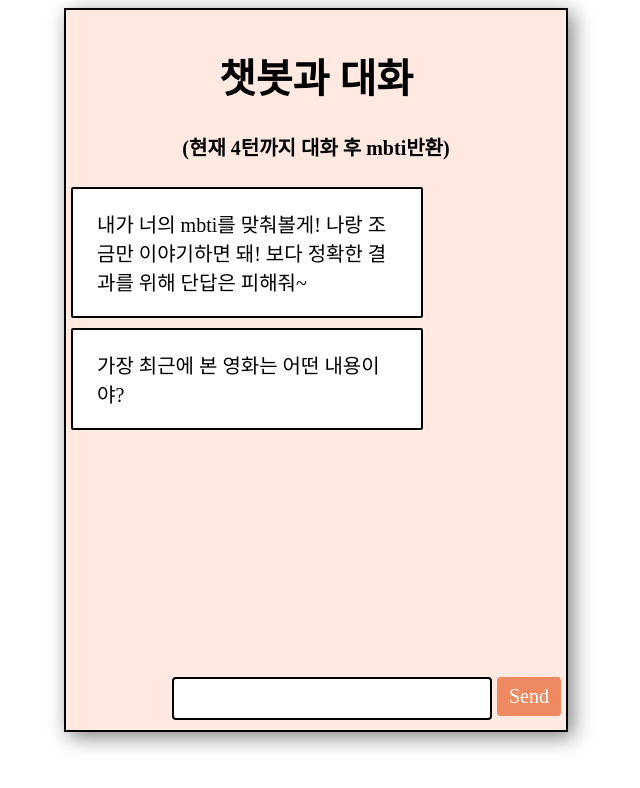
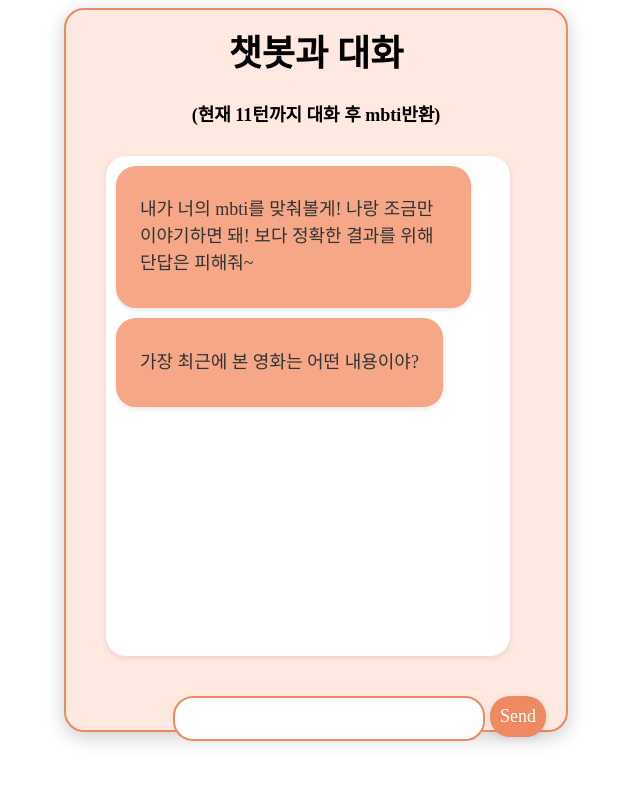
Before and after one commit to ldh-Hoon/Chatbot_Mbti_Test, a Next.js app in the folder frontend/fine-tuning-chatbot/: page / in a window 1280 px wide. Shown: the top 788 px of the page, without its empty margins (324-964 px from the left). Built offline with nearby package versions, Linux system fonts and the light colour scheme; a web font is replaced by a local one.

Commit message:
add auto scroll

```diff
--- a/frontend/fine-tuning-chatbot/pages/index.js
+++ b/frontend/fine-tuning-chatbot/pages/index.js
@@ -1,4 +1,4 @@
-import React, { useState , useEffect} from "react";
+import React, { useState , useEffect, useRef } from "react";
 import styles from "../public/styles/App.module.css";
 const BACKEND_URL = "http://127.0.0.1:8000/";
 
@@ -35,7 +35,7 @@ const ans_middle = ['음...슬슬 조금만 더 들으면 알 수 있겠는데..
               '오호...윤곽이 보인다!',
               '너의 mbti는 파악되고있다...'];
 
-const max_tern = 3;
+const max_tern = 10;
 
 
 var loading_wait = 0;
@@ -68,6 +68,16 @@ function convertLabelToStr(label){
 const ChatApp = () => {
   const [messages, setMessages] = useState([]);
   const [inputMessage, setInputMessage] = useState("");
+  const messageListRef = useRef(null);
+
+  var el = document.getElementById('message-list');
+  const scrollToBottom = () => {
+    el = document.getElementById('message-list');
+    el.scrollTop = el.scrollHeight;
+  }
+  useEffect(() => {
+    scrollToBottom(); // 컴포넌트가 렌더링될 때 스크롤을 아래로 이동
+  }, [messages]);
 
   useEffect(() => {//처음 한 번만 실행
     var initialBotMessage = {
@@ -87,6 +97,7 @@ const ChatApp = () => {
 
 
   const handleSendMessage = async () => {
+    // id of the chat container ---------- ^^^
     if (inputMessage.trim() !== "") {
       if(loading_wait==0){
         if(tern<max_tern){
@@ -196,6 +207,7 @@ const ChatApp = () => {
             var botResponseMessage2 = { text: t, isUser: false };
             setMessages((prevMessages) => [...prevMessages, botResponseMessage2]);
 
+
             loading_wait = 0;
           }
           catch (error)
@@ -210,6 +222,7 @@ const ChatApp = () => {
           // 챗봇의 응답 메시지를 메시지 목록에 추가 , convertLabelToStr
           const botResponseMessage = { text: bot_ans, isUser: false };
           setMessages((prevMessages) => [...prevMessages, botResponseMessage]);
+
           loading_wait = 0;
         }
       tern += 1;
@@ -222,7 +235,7 @@ const ChatApp = () => {
       <div className={styles["chat-box"]}>
         <h1 max-width = "100px" align = "center">챗봇과 대화</h1>
         <h4 align = "center" >(현재 {max_tern+1}턴까지 대화 후 mbti반환)</h4>
-        <div className={styles["message-list"]}>
+        <div className={styles["message-list"]} id="message-list" name="message-list">
           {messages.map((message, index) => (
             <Message key={index} message={message} />
           ))}
--- a/frontend/fine-tuning-chatbot/public/styles/App.module.css
+++ b/frontend/fine-tuning-chatbot/public/styles/App.module.css
@@ -9,48 +9,49 @@
   font-family: 'yeonjiche';
   src: url('./fonts/나눔손글씨 연지체.ttf') format('truetype');
 }
+
 @import url(https://fonts.googleapis.com/css?family=Patrick+Hand+SC);
+
 /* App.module.css */
 /* Regular CSS syntax without :global */
 .app-container {
   font-family: 'jagbyeol', 'yeonjiche';
-  box-sizing:border-box;
-  max-width : 300px;
+  box-sizing: border-box;
+  max-width: 400px;
+  margin: auto;
+  padding: 20px;
 }
 
 /* 말풍선 스타일 */
 .user-message,
 .bot-message {
-  padding: 0 1.5rem;
-  border-radius: 2px;
+  padding: 0.8rem 1.5rem;
+  border-radius: 20px;
   margin-bottom: 10px;
-  max-width : 300px;
+  max-width: 80%;
   display: inline-block;
   font-family: 'jagbyeol';
-  font-size: 20px;
+  font-size: 18px;
+  line-height: 1.5;
+  box-shadow: 0 2px 4px rgba(0, 0, 0, 0.1);
 }
 
 /* 사용자 말풍선 스타일 */
 .user-message {
-  background-color: #ffe3bb;
+  background-color: #ee8961;
+  color: white;
   align-self: flex-end;
-  border: 2px solid #000000; /* 사용자 말풍선에 검은색 테두리 선 추가 */
-  float: right; /* Align user messages to the right */
-  clear: both; /* Clear the float to ensure correct layout */
+  float: right;
+  clear: both;
   font-family: 'yeonjiche';
-  font-size: 20px;
 }
-
 /* AI 말풍선 스타일 */
 .bot-message {
-  background-color: #ffffff;
+  background-color: #f5a788;
+  color: #333;
   align-self: flex-start;
-  border: 2px solid #000000; /* AI 말풍선에 검은색 테두리 선 추가 */
-  float: left; /* Align AI messages to the left */
-  clear: both; /* Clear the float to ensure correct layout */
-  font-family: 'jagbyeol';
-  font-size: 20px;
-  margin-left: 10px;
+  float: left;
+  clear: both;
 }
 
 /* 채팅 창 전체 스타일 */
@@ -60,16 +61,15 @@
   align-items: center;
   justify-content: center;
   height: 90vh;
-  width: 80vw; /* 너비를 원하는 값으로 조정합니다. 예: 90% */
-  max-width : 500px;
-  margin: auto auto;
-
+  width: 80vw;
+  max-width: 500px;
+  margin: auto;
   background-color: #ffe9e0;
-  border: 2px solid #000000;
-  box-shadow: 5px 5px 20px grey;
-
+  border: 2px solid #ee8961;
+  border-radius: 20px;
+  box-shadow: 0 5px 20px rgba(0, 0, 0, 0.2);
   font-family: 'jagbyeol';
-  font-size: 20px;
+  font-size: 18px;
 }
 
 /* 대화 기록을 감싸는 컨테이너 스타일 */
@@ -78,48 +78,46 @@
   flex-direction: column;
   align-items: center;
   justify-content: flex-start;
-  width: 60vw;
+  width: 80%;
+  max-width: 400px;
   height: 60vh;
-  max-width : 500px;
-  overflow-y: auto; /* 스크롤 적용 */
+  overflow-y: auto;
+  scroll-behavior: smooth;
+
   font-family: 'jagbyeol';
-  font-size: 20px;
-  margin: auto auto;
-  margin-right: 10px;
+  font-size: 18px;
+  margin: 30px;
+  padding: 10px;
+  border-radius: 20px;
+  background-color: #fff;
+  box-shadow: 0 2px 6px rgba(0, 0, 0, 0.1);
 }
 
 .message-list::-webkit-scrollbar {
-  width: 20px;
-}
-.message-list::-webkit-scrollbar-thumb {
-  background-color: #f5a788;
-  border-radius: 10px;
-  background-clip: padding-box;
-  border: 4px solid #ffe9e0;
-}
-.message-list::-webkit-scrollbar-track {
-  background-color: #ffe9e0;
-  border-radius: 10px;
-  box-shadow: inset 0px 0px 5px #ffe9e0;
+  width: 8px;
 }
 
-.message-input-box {
-  font-family: 'yeonjiche';
-  display: flex;
-  flex-direction: column;
-  align-items: center;
-  justify-content: center;
+.message-list::-webkit-scrollbar-thumb {
+  background-color: #ee8961;
+  border-radius: 10px;
 }
+
+.message-list::-webkit-scrollbar-track {
+  background-color: #fff;
+  border-radius: 10px;
+  box-shadow: inset 0px 0px 6px #fff;
+}
+
 
 .user-input-box input {
   margin-top: 10px;
   font-family: 'yeonjiche';
-  font-size: 20px;
-  padding: 8px;
-  width: 40vw;
-  max-width : 300px;
-  border: 2px solid #000000;
-  border-radius: 4px;
+  font-size: 18px;
+  padding: 10px;
+  width: 60%;
+  max-width: 300px;
+  border: 2px solid #ee8961;
+  border-radius: 20px;
   margin-right: 5px;
   align-self: flex-end;
   float: right;
@@ -127,15 +125,26 @@
 
 .user-input-box button {
   font-family: 'yeonjiche';
-  font-size: 20px;
-  padding: 8px 12px;
+  font-size: 18px;
+  padding: 10px;
   margin-top: 10px;
   margin-right: 10px;
   background-color: #ee8961;
   color: white;
   border: none;
-  border-radius: 4px;
+  border-radius: 20px;
   cursor: pointer;
   align-self: flex-end;
   float: right;
+  box-shadow: 0 2px 8px rgba(0, 0, 0, 0.1);
 }
+
+/* Clearfix to handle floating elements */
+.clearfix::after {
+  content: "";
+  display: table;
+  clear: both;
+}
+.user-input-box button:hover{
+  box-shadow: 0px 2px 5px #968080;
+}
```
